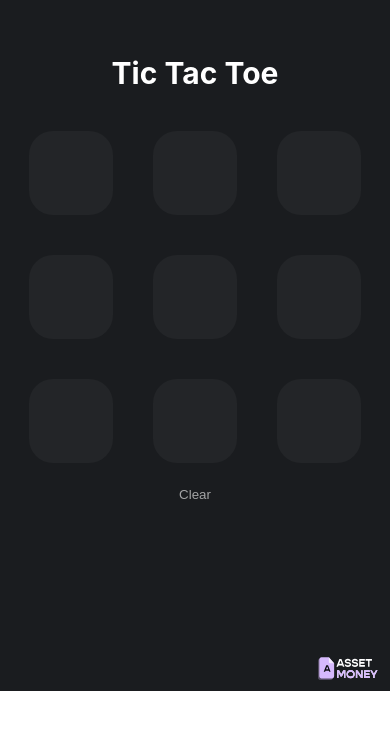
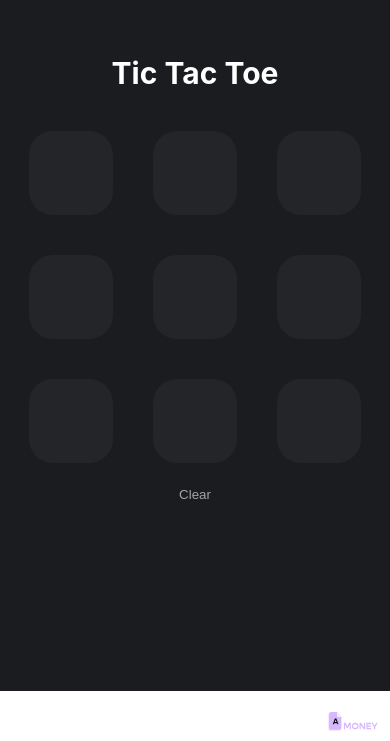
Before and after one commit to Deveshb15/ReactNFT, a React (Create React App) app in the folder react-app-frontend/: page / in a window 390 px wide. Shown: the part 153-894 px from the top of the page. Before the commit the page ends 844 px from the top, so only its background shows below. Built offline with nearby package versions, Linux system fonts and the light colour scheme.

Commit message:
fix: opensea UI

```diff
--- a/react-app-frontend/src/App.css
+++ b/react-app-frontend/src/App.css
@@ -193,6 +193,14 @@ a {
   }
 }
 
+@media only screen and (max-width: 508px) {
+  .asset-logo {
+    bottom: -50px;
+    right: 12px;
+    width: 50px;
+  }
+}
+
 @media only screen and (max-width: 480px) {
     .square {
       min-width: 60px;
```
